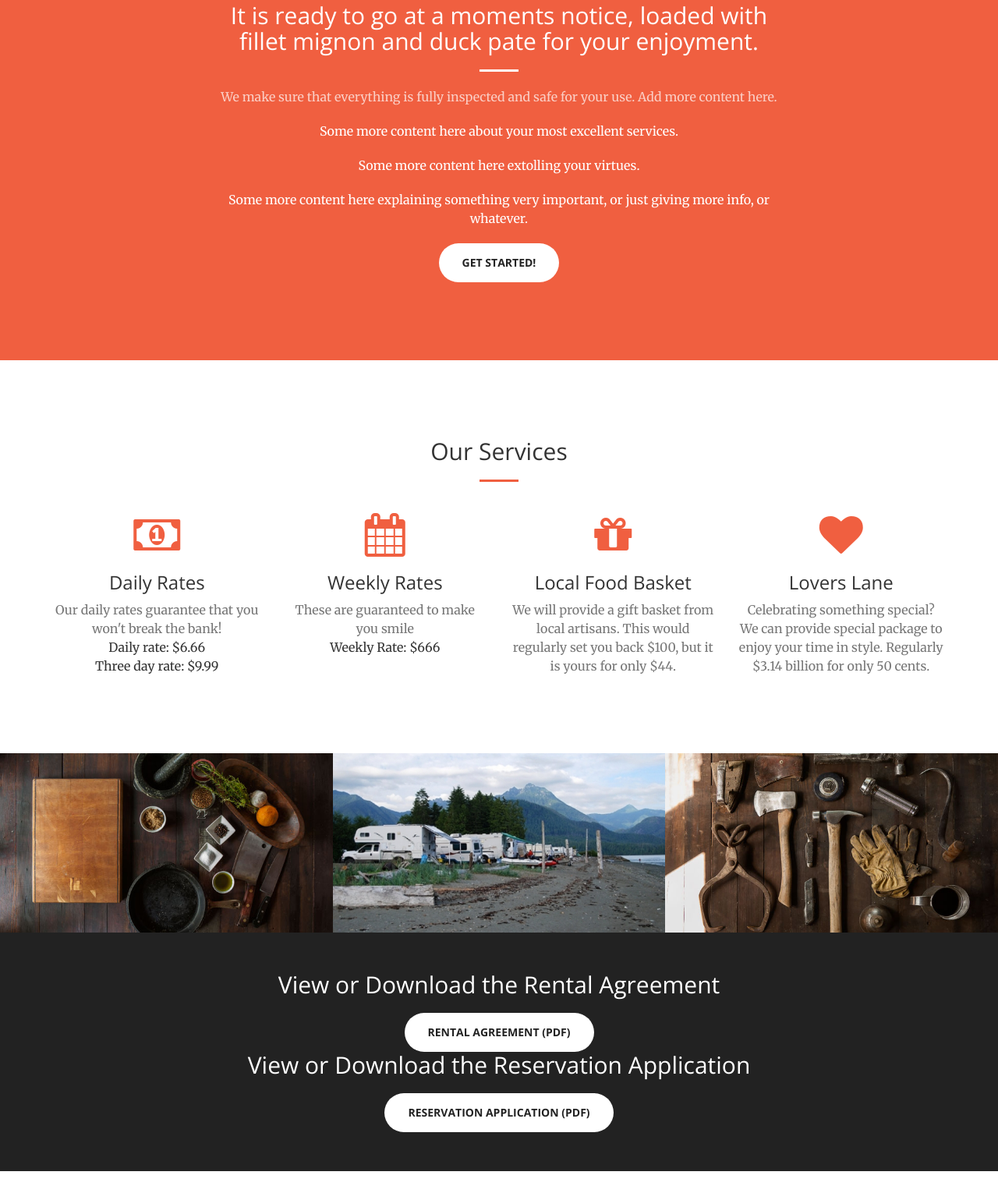
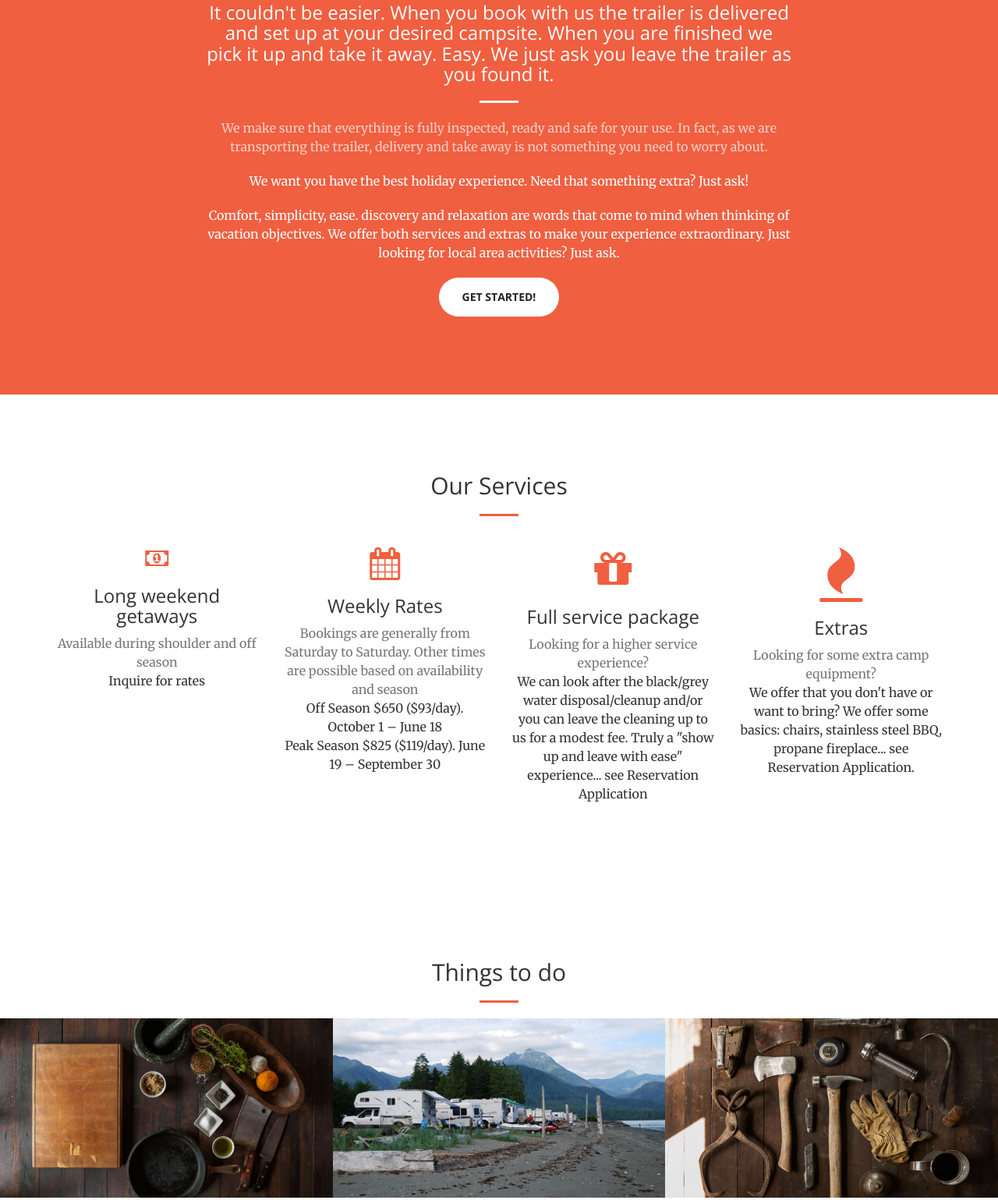
Before and after one commit to rvrichards/dans_rental, a plain HTML site: page index.html in a window 1280 px wide. Shown: the part 897-2436 px from the top of the page at 78% size. Drawn offline with nearby package versions, Linux system fonts and the light colour scheme.

Commit message:
Content changes, nav bar links tidied up.

```diff
--- a/css/creative.css
+++ b/css/creative.css
@@ -65,6 +65,14 @@ p {
 }
 
 section {
+    padding: 100px 0;
+}
+
+documents {
+    padding: 100px 0;
+}
+
+things2do {
     padding: 100px 0;
 }
 
@@ -178,7 +186,7 @@ header {
     min-height: auto;
     text-align: center;
     color: #000;
-    background-image: url(../img/tofino.jpg);
+    background-image: url(../img/tofino.png);
     background-position: center;
     -webkit-background-size: cover;
     -moz-background-size: cover;
--- a/index.html
+++ b/index.html
@@ -59,7 +59,10 @@
                         <a class="page-scroll" href="#services">Services</a>
                     </li>
                     <li>
-                        <a class="page-scroll" href="#portfolio">Portfolio</a>
+                        <a class="page-scroll" href="#things2do">Things to do</a>
+                    </li>
+                    <li>
+                        <a class="page-scroll" href="#documents">Documents</a>
                     </li>
                     <li>
                         <a class="page-scroll" href="#contact">Contact</a>
@@ -76,7 +79,8 @@
             <div class="header-content-inner">
                 <h1>Rent a Travel Trailer on Vancouver Island</h1>
                 <hr>
-                <p>A Vancouver Island awaits you! Explore the beauty that is Vancouver Island in beautiful travel trailer.</p>
+                <p>A Vancouver Island outdoor holiday experience awaits you! Make the outdoors your base of discovery in the comfort of a new travel trailer. </p>
+                <p>There are excellent campsites in the Southern Island area. You can relax and sleep among 100' and 100 year old trees, yet all amenities are close by.</p>
                 <a href="#about" class="btn btn-primary btn-xl page-scroll">Find Out More</a>
             </div>
         </div>
@@ -86,12 +90,11 @@
         <div class="container">
             <div class="row">
                 <div class="col-lg-8 col-lg-offset-2 text-center">
-                    <h2 class="section-heading">It is ready to go at a moments notice, loaded with fillet mignon and duck pate for your enjoyment.</h2>
+                    <h3 class="section-heading">It couldn't be easier. When you book with us the trailer is delivered and set up at your desired campsite. When you are finished we pick it up and take it away. Easy. We just ask you leave the trailer as you found it.</h3>
                     <hr class="light">
-                    <p class="text-faded">We make sure that everything is fully inspected and safe for your use. Add more content here. </p>
-                    <p>Some more content here about your most excellent services.</p>
-                    <p>Some more content here extolling your virtues.</p>
-                    <p>Some more content here explaining something very important, or just giving more info, or whatever.</p>
+                    <p class="text-faded">We make sure that everything is fully inspected, ready and safe for your use. In fact, as we are transporting the trailer, delivery and take away is not something you need to worry about. </p>
+                    <p>We want you have the best holiday experience. Need that something extra? Just ask!</p>
+                    <p>Comfort, simplicity, ease. discovery and relaxation are words that come to mind when thinking of vacation objectives. We offer both services and extras to make your experience extraordinary. Just looking for local area activities? Just ask.</p>
                     <a href="#services" class="btn btn-default btn-xl">Get Started!</a>
                 </div>
             </div>
@@ -111,40 +114,50 @@
             <div class="row">
                 <div class="col-lg-3 col-md-6 text-center">
                     <div class="service-box">
-                        <i class="fa fa-4x fa-money wow bounceIn text-primary"></i>
-                        <h3>Daily Rates</h3>
-                        <p class="text-muted">Our daily rates guarantee that you won't break the bank!</p>
-                        <p>Daily rate: $6.66</p>
-                        <p>Three day rate: $9.99</p>
+                        <i class="fa fa-2x fa-money wow bounceIn text-primary"></i>
+                        <h3>Long weekend getaways</h3>
+                        <p class="text-muted">Available during shoulder and off season</p>
+                        <p>Inquire for rates</p>
                     </div>
                 </div>
                 <div class="col-lg-3 col-md-6 text-center">
                     <div class="service-box">
-                        <i class="fa fa-4x fa-calendar wow bounceIn text-primary" data-wow-delay=".1s"></i>
+                        <i class="fa fa-3x fa-calendar wow bounceIn text-primary" data-wow-delay=".1s"></i>
                         <h3>Weekly Rates</h3>
-                        <p class="text-muted">These are guaranteed to make you smile</p>
-                        <p>Weekly Rate: $666</p>
+                        <p class="text-muted">Bookings are generally from Saturday to Saturday. Other times are possible based on availability and season</p>
+                        <p>Off Season $650 ($93/day). October 1 – June 18</p>
+                        <p>Peak Season $825 ($119/day). June 19 – September 30</p>
                     </div>
                 </div>
                 <div class="col-lg-3 col-md-6 text-center">
                     <div class="service-box">
                         <i class="fa fa-4x fa-gift wow bounceIn text-primary" data-wow-delay=".2s"></i>
-                        <h3>Local Food Basket</h3>
-                        <p class="text-muted">We will provide a gift basket from local artisans. This would regularly set you back $100, but it is yours for only $44.</p>
+                        <h3>Full service package</h3>
+                        <p class="text-muted">Looking for a higher service experience?</p>
+                        <p>We can look after the black/grey water disposal/cleanup and/or you can leave the cleaning up to us for a modest fee. Truly a "show up and leave with ease" experience... see Reservation Application</p>
                     </div>
                 </div>
                 <div class="col-lg-3 col-md-6 text-center">
                     <div class="service-box">
-                        <i class="fa fa-4x fa-heart wow bounceIn text-primary" data-wow-delay=".3s"></i>
-                        <h3>Lovers Lane</h3>
-                        <p class="text-muted">Celebrating something special? We can provide special package to enjoy your time in style. Regularly $3.14 billion for only 50 cents.</p>
+                        <i class="fa fa-5x fa-fire wow bounceIn text-primary" data-wow-delay=".2s"></i>
+                        <h3>Extras</h3>
+                        <p class="text-muted">Looking for some extra camp equipment? </p>
+                        <p>We offer that you don't have or want to bring? We offer some basics: chairs, stainless steel BBQ, propane fireplace... see Reservation Application.</p>
                     </div>
                 </div>
             </div>
         </div>
     </section>
 
-    <section class="no-padding" id="portfolio">
+    <section id="things2do">
+        <div class="container">
+            <div class="row">
+                <div class="col-lg-12 text-center">
+                    <h2 class="section-heading">Things to do</h2>
+                    <hr class="primary">
+                </div>
+            </div>
+        </div>
         <div class="container-fluid">
             <div class="row no-gutter">
                 <div class="col-lg-4 col-sm-6">
@@ -196,6 +209,15 @@
         </div>
     </section>
 
+    <section class="no-padding" id="documents">
+        <div class="container">
+            <div class="row">
+                <div class="col-lg-12 text-center">
+                    <h2 class="section-heading">Documents</h2>
+                    <hr class="primary">
+                </div>
+            </div>
+        </div>
         <aside class="bg-dark">
             <div class="container text-center">
                 <div class="call-to-action">
@@ -212,6 +234,7 @@
                 </div>
             </div>
         </aside>
+    </section>
 
     <section id="contact">
         <div class="container">
```
Lines whose indentation alone changed are shown as unchanged.
